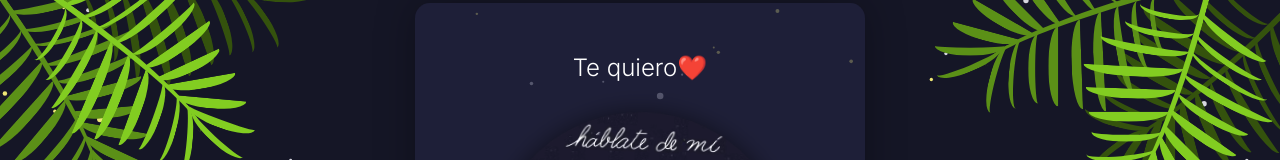
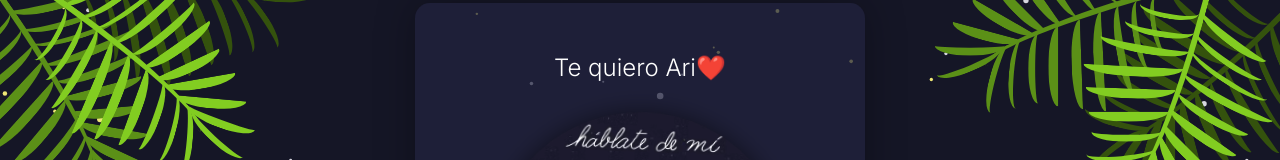
Before and after one commit to juca200821-beep/Pa.Arii, a plain HTML site: page index.html in a window 1280 px wide. Shown: the top 160 px of the page. Drawn offline with Linux system fonts and the light colour scheme.

Commit message:
Update love message in index.html
tercer despliegue

```diff
--- a/index.html
+++ b/index.html
@@ -490,7 +490,7 @@
     </audio>
     <div class="main">
         <div class="reproductor">
-            <p>Te quiero❤️</p>
+            <p>Te quiero Ari❤️</p>
             <div class="disc">
                 <img src="hablate_de_mi.avif" alt="">
             </div>
```
